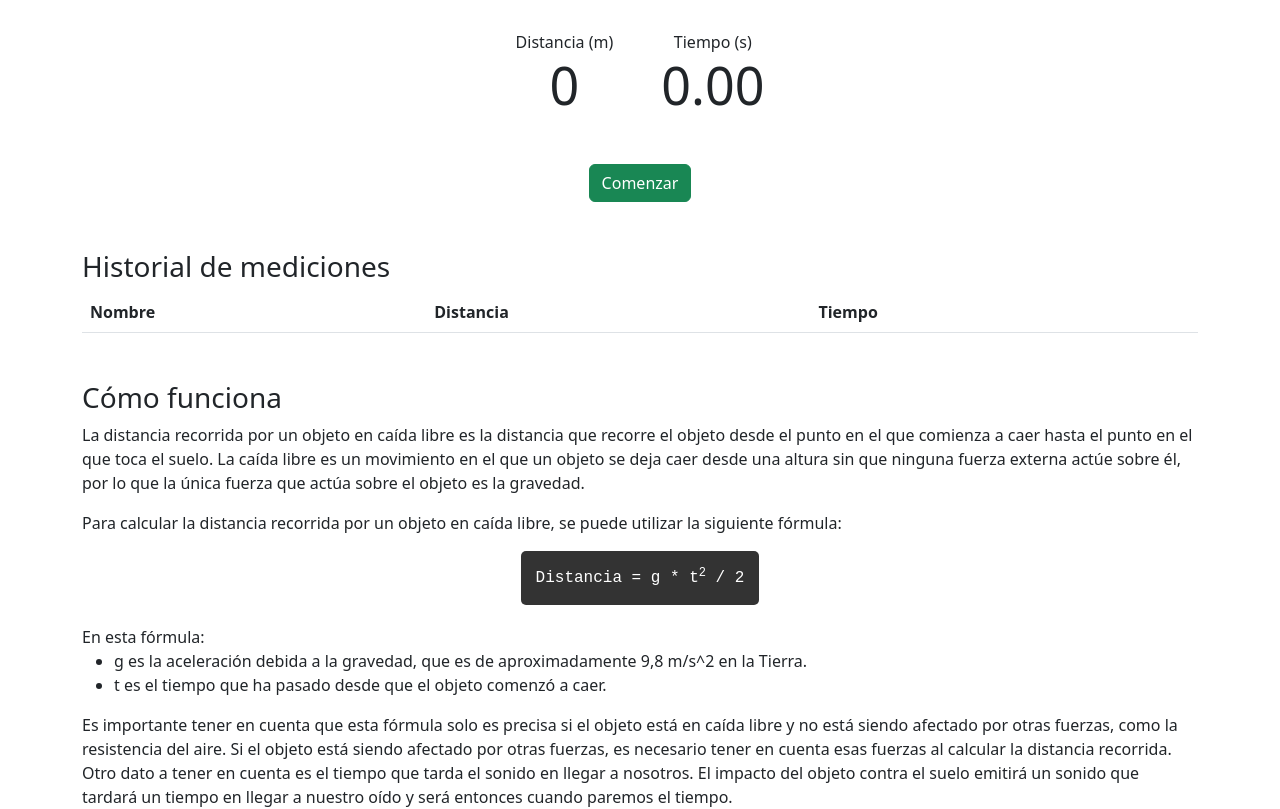
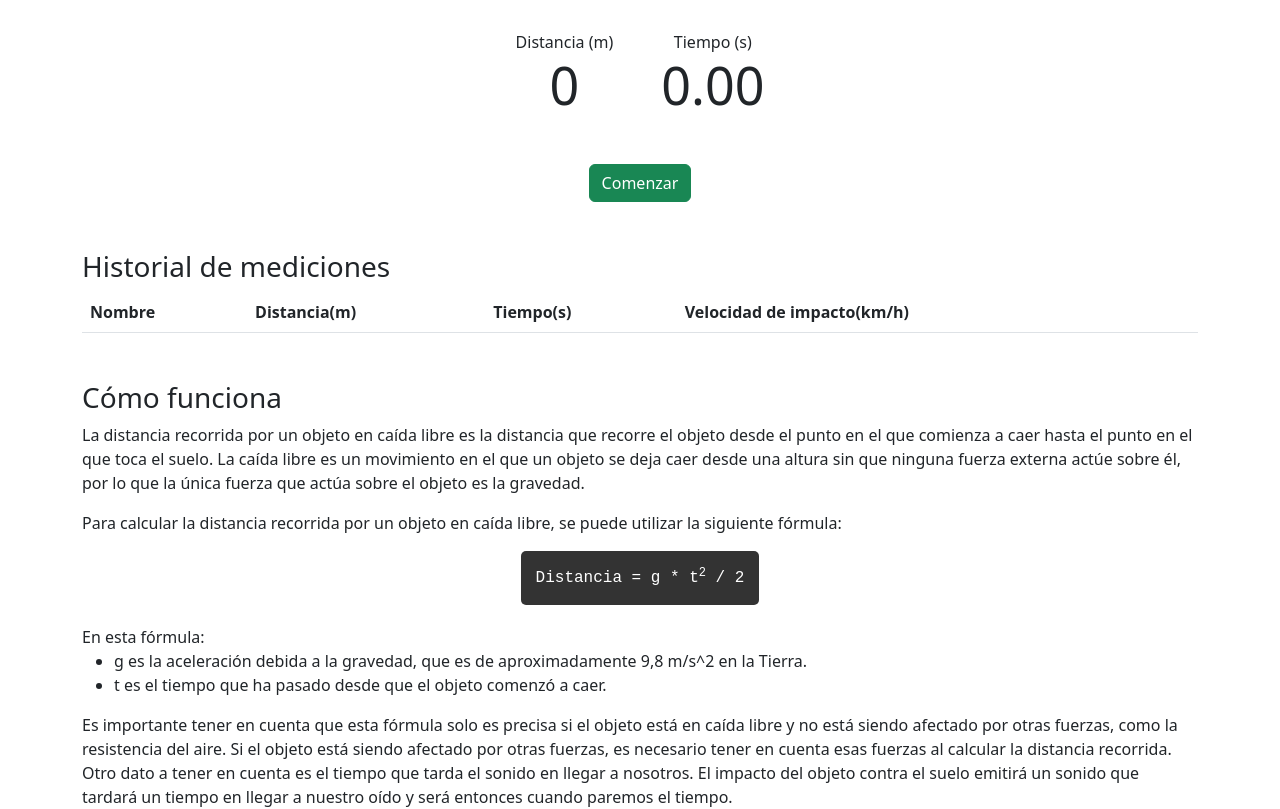
Before and after one commit to carmona44/freefalling, a Next.js app: page / in a window 1280 px wide. Shown: the top 809 px of the page. Built offline with nearby package versions, Linux system fonts and the light colour scheme.

Commit message:
RESOLVE: add impact velocity

```diff
--- a/pages/index.tsx
+++ b/pages/index.tsx
@@ -41,6 +41,10 @@ function calculateDepth(time: number): number {
   return ACCELERATION_DUE_TO_GRAVITY * time ** 2 / 2;
 }
 
+function calculateImpactVelocity(depth: number, time: number): number {
+  return (depth / 1000) / (time / 3600);
+}
+
 
 function HomePage() {
   const [startTime, setStartTime] = useState<number | null>(null);
@@ -51,6 +55,7 @@ function HomePage() {
     depth: number;
     elapsedTime: number;
     name: string;
+    impactVelocity: Number;
   }[]>([]);
 
   useEffect(() => {
@@ -80,7 +85,7 @@ function HomePage() {
     setStartTime(null);
     // Guardar la medición en el almacenamiento local
     if (depth !== null && elapsedTime !== null) {
-      const newMeasurement = { depth, elapsedTime, name: 'Mediciones' };
+      const newMeasurement = { depth, elapsedTime, name: 'Mediciones', impactVelocity: calculateImpactVelocity(depth, elapsedTime) };
       const newMeasurementHistory = [...measurementHistory, newMeasurement];
       setMeasurementHistory(newMeasurementHistory);
       localStorage.setItem('measurementHistory', JSON.stringify(newMeasurementHistory));
@@ -159,8 +164,9 @@ function HomePage() {
           <thead>
             <tr>
               <th>Nombre</th>
-              <th>Distancia</th>
-              <th>Tiempo</th>
+              <th>Distancia(m)</th>
+              <th>Tiempo(s)</th>
+              <th>Velocidad de impacto(km/h)</th>
               <th></th>
             </tr>
           </thead>
@@ -177,6 +183,7 @@ function HomePage() {
                 </td>
                 <td className="align-middle">{measurement.depth.toFixed(2)}</td>
                 <td className="align-middle">{measurement.elapsedTime.toFixed(2)}</td>
+                <td className="align-middle">{measurement.impactVelocity.toFixed(2)}</td>
                 <td className="align-middle">
                   <button type="button" className="btn btn-danger" onClick={() => handleDeleteClick(index)}>
                     <img src="close.png" />
```
